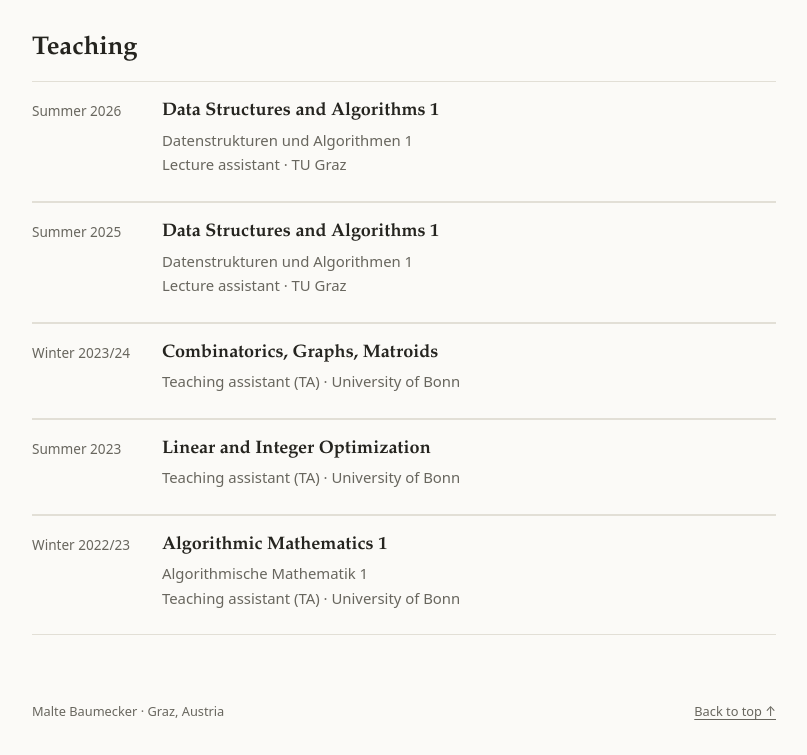
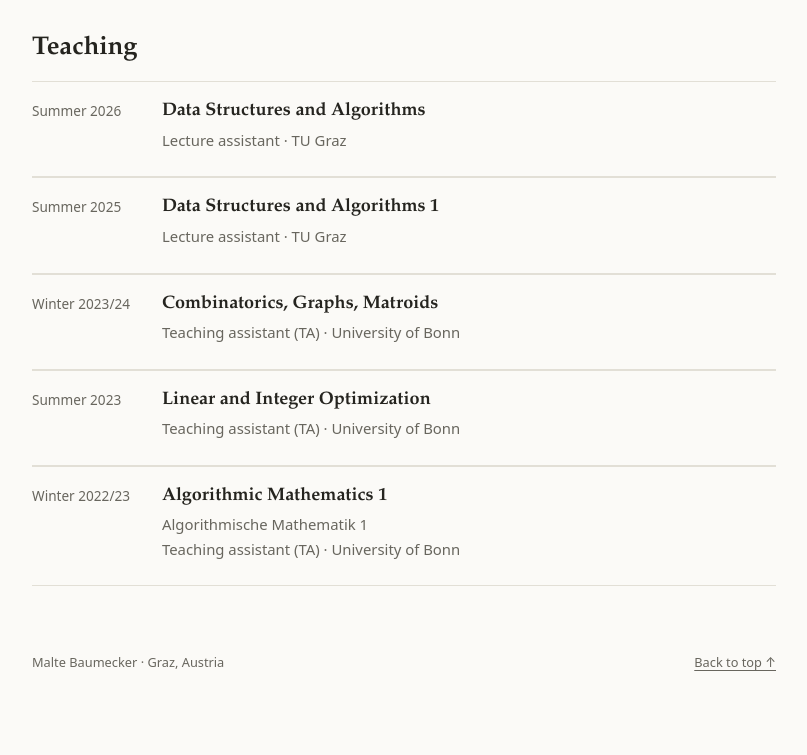
Before and after one commit to malte-baumecker/malte-baumecker.github.io, a plain HTML site: page index.html in a window 1280 px wide. Shown: the part 1431-2186 px from the top of the page, without its empty margins (236-1043 px from the left). After the commit the page ends 2137 px from the top, so only its background shows below. Drawn offline with Linux system fonts and the light colour scheme.

Commit message:
Remove '1' from course titles for clarity

```diff
--- a/index.html
+++ b/index.html
@@ -144,15 +144,15 @@
         <article class="course">
           <div class="term">Summer 2026</div>
           <div>
-            <h3>Data Structures and Algorithms 1</h3>
-            <p><span lang="de">Datenstrukturen und Algorithmen 1</span><br>Lecture assistant · TU Graz</p>
+            <h3>Data Structures and Algorithms</h3>
+            <p>Lecture assistant · TU Graz</p>
           </div>
         </article>
         <article class="course">
           <div class="term">Summer 2025</div>
           <div>
             <h3>Data Structures and Algorithms 1</h3>
-            <p><span lang="de">Datenstrukturen und Algorithmen 1</span><br>Lecture assistant · TU Graz</p>
+            <p>Lecture assistant · TU Graz</p>
           </div>
         </article>
         <article class="course">
```
